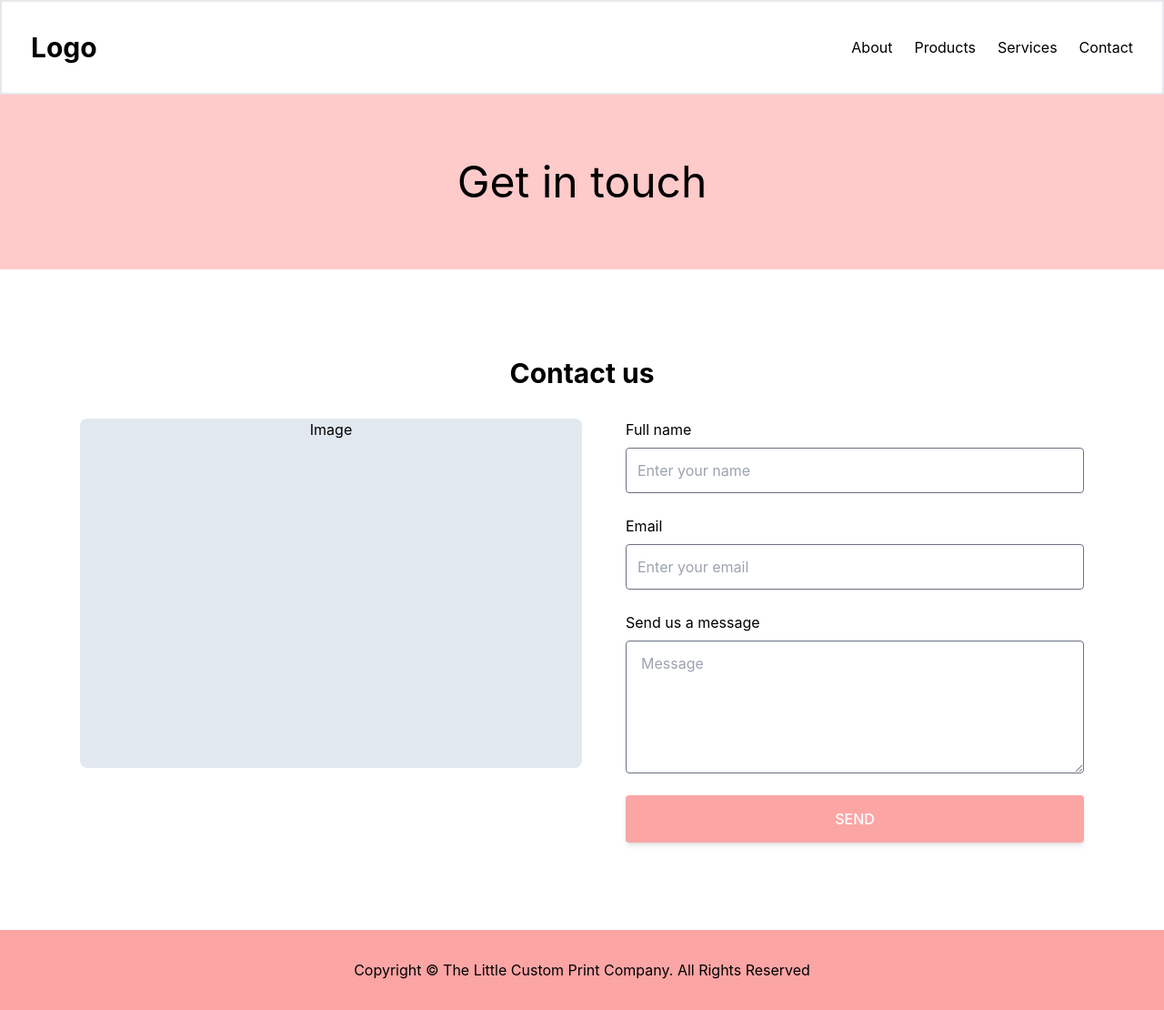
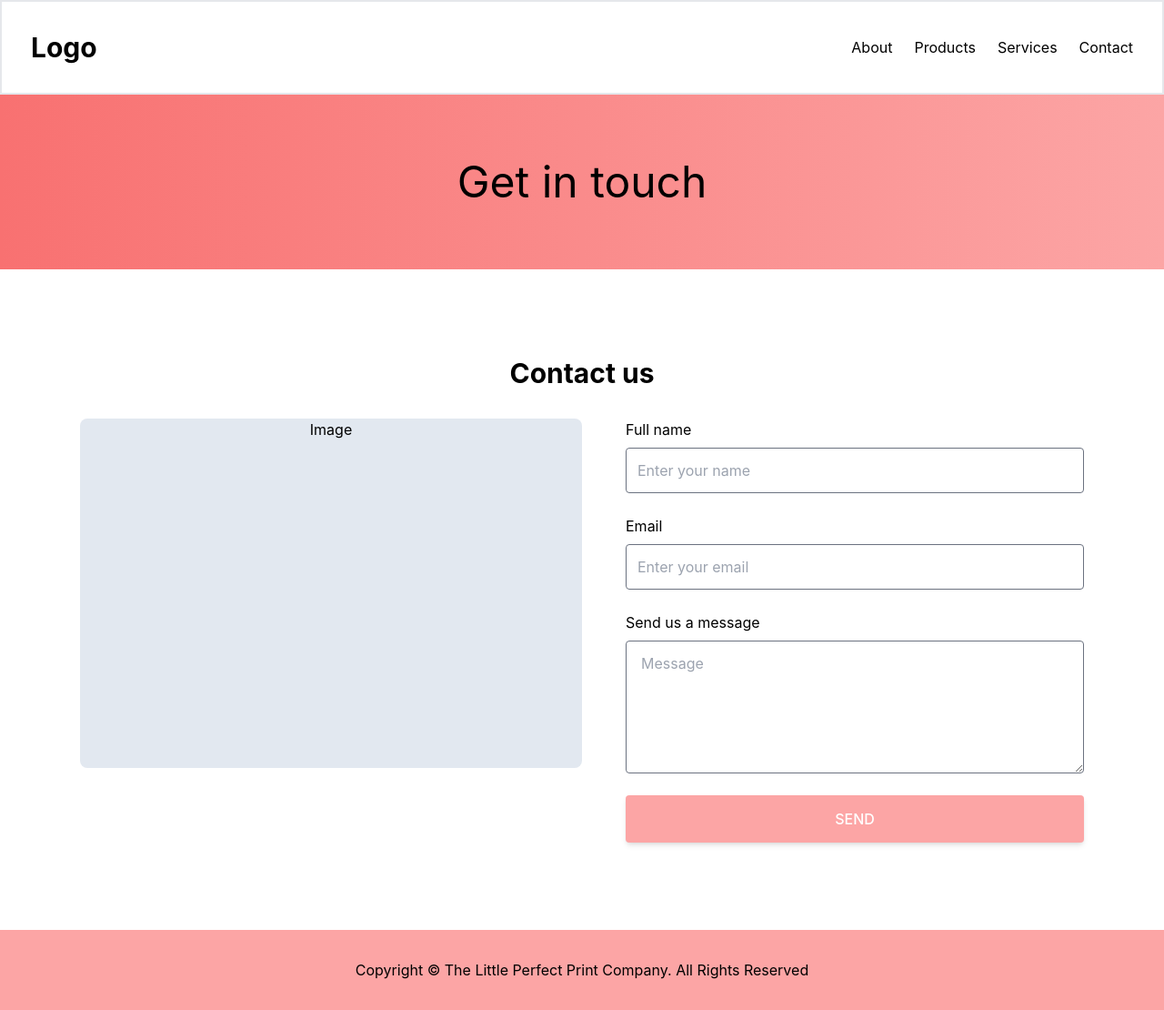
Before and after one commit to ST3V3NP3RRY/custom_print_co, a React (Create React App) app: page /contact in a window 1280 px wide. Shown: the whole page at 91% size. Built offline with nearby package versions, Linux system fonts and the light colour scheme.

Commit message:
updated banner styling

```diff
--- a/src/components/Footer.jsx
+++ b/src/components/Footer.jsx
@@ -2,7 +2,7 @@ const Footer = () => {
   return (
     <footer className="border-{top}-2 p-8 mt-auto bg-red-300">
       <p>
-        Copyright &copy; The Little Custom Print Company. All Rights Reserved
+        Copyright &copy; The Little Perfect Print Company. All Rights Reserved
       </p>
     </footer>
   );
--- a/src/components/Reusable/Banner.jsx
+++ b/src/components/Reusable/Banner.jsx
@@ -1,6 +1,6 @@
 const Banner = ({ text }) => {
   return (
-    <div className="h-48 w-screen bg-red-200 flex items-center justify-center">
+    <div className="h-48 w-screen bg-gradient-to-r from-red-400 to-red-300 flex items-center justify-center">
       <h2 className="text-5xl">{text}</h2>
     </div>
   );
```
